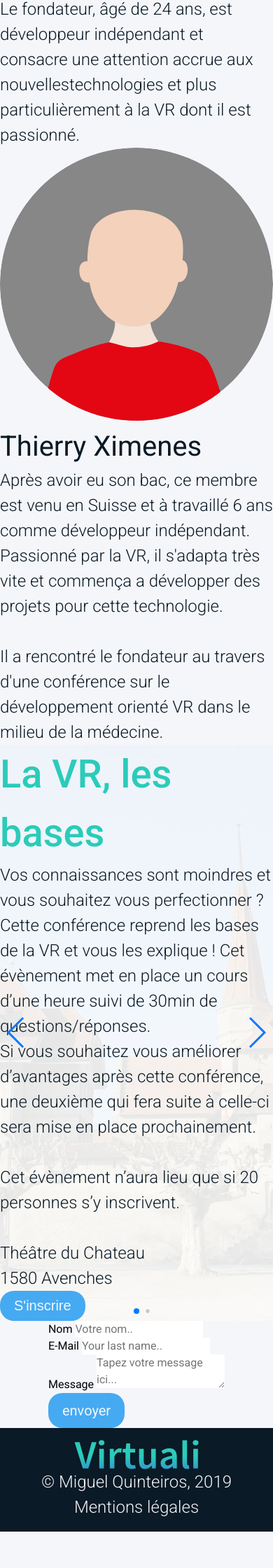
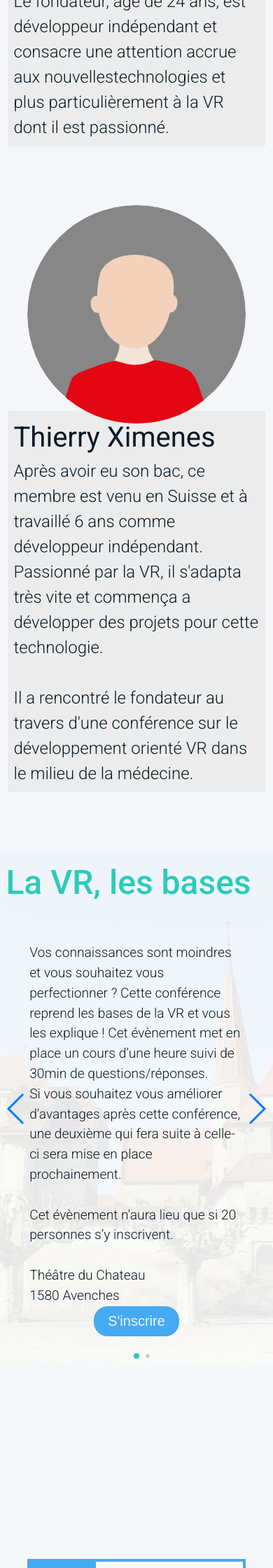
Before and after one commit to quinteirosm/tpi_mai_2019, a PHP site: page /association.php in a window 390 px wide. Shown: the part 3520-5760 px from the top of the page at 70% size. Before the commit the page ends 5708 px from the top, so only its background shows below. Run offline with PHP 8.4, Linux system fonts and the light colour scheme; some libraries are stand-ins or nearby versions; grey boxes are pictures that could not be loaded.

Commit message:
assoc responsive ok

```diff
--- a/03_Realisation/css/mobile.css
+++ b/03_Realisation/css/mobile.css
@@ -430,3 +430,183 @@ footer>p {
 #promouvoir>*, #aider>*, #evoluer>*, #connecter>*{
   margin: 2vh;
 }
+
+/* ------------------------------- Association - Membres ------------------------------- */
+#membres {
+  height: 100%;
+  max-width: 100vw;
+  margin-top: 10vh;
+  margin-bottom: 10vh;
+}
+
+.rightAsso{
+  margin-top: 10vh;
+}
+
+.portrait {
+  margin: auto;
+  width: 80%;
+}
+
+.presentationMembre {
+  background-color: #ECECEC;
+  width: 90%;
+  padding: 1vh;
+  margin: auto;
+  margin-top: -3vh;
+}
+
+/* ------------------------------- Association - Évènements ------------------------------- */
+#event {
+  width: 100%;
+}
+
+.events {
+  width: 100%;
+  height: 100%;
+  display: flex;
+  flex-direction: column;
+}
+
+.events>h1 {
+  font-size: 3rem;
+  height: 100%;;
+  margin-left: 0;
+  text-align: left;
+  padding: 1vh;
+}
+
+.eventInfo {
+  display: flex;
+  flex-flow: column;
+  align-items: center;
+  justify-content: flex-end;
+  text-align: left;
+  height: 100%;
+  padding: 5vh;
+}
+
+.eventInfo>p{
+  font-size: 1.2rem;
+}
+
+/* ------------------------------- Contact ------------------------------- */
+form {
+  display: flex;
+  margin: auto;
+  flex-direction: column;
+  height: 100vh;
+  width: 100%;
+  margin: auto;
+  justify-content: center;
+  align-items: center;
+}
+
+.nameBox, .mailBox, .msgbox {
+  width: 80vw;
+  display: flex;
+  justify-content: center;
+  align-items: center;
+  align-content: space-between;
+  margin: 2vh;
+}
+
+.nom, .mail, .message {
+  padding: 2vh;
+  width: 40vw;
+  background-color: #45aaf2;
+  text-align: left;
+  color: #ffffff;
+  padding-right: 2vh;
+}
+
+.champ {
+  padding: 8px;
+  border: 4px solid #45aaf2;
+  font-weight: bold;
+  text-decoration: none;
+  height: 4vh;
+  width: 40vh;
+  background-color: rgba(255, 255, 255, .5);
+  font-size: 1rem;
+}
+
+/* ------------------------------- Swiper ------------------------------- */
+.swiper-container {
+  width: 100%;
+  height: 100%;
+}
+
+.swiper-slide {
+  text-align: center;
+  font-size: 18px;
+  display: -webkit-box;
+  display: -ms-flexbox;
+  display: -webkit-flex;
+  display: flex;
+  -webkit-box-pack: center;
+  -ms-flex-pack: center;
+  -webkit-justify-content: center;
+  justify-content: center;
+  -webkit-box-align: center;
+  -ms-flex-align: center;
+  -webkit-align-items: center;
+  align-items: center;
+}
+
+.swiper-pagination-bullet-active {
+  background-color: #2BCBBA !important;
+}
+
+.swiper-button-next, .swiper-button-prev {
+  color: #2BCBBA !important;
+}
+
+/* ------------------------------- Loader ------------------------------- */
+.conteneur {
+  background-color: #45aaf2;
+  height: 100vh;
+  width: 100vw;
+  position: absolute;
+  display: flex;
+  align-items: center;
+  justify-content: center;
+  z-index: 100;
+}
+
+.loader {
+  height: 100px;
+  width: 100px;
+  vertical-align: middle;
+  position: relative;
+  margin: 5vh;
+}
+
+.loader-quart {
+  border-radius: 100px;
+  border: 10px solid rgba(255, 255, 255, .4);
+}
+
+.loader-quart:after {
+  content: '';
+  position: absolute;
+  top: -10px;
+  left: -10px;
+  bottom: -10px;
+  right: -10px;
+  border: 10px solid transparent;
+  border-top-color: #f5f6fa;
+  border-radius: 100px;
+  animation: spin 1s linear 0s infinite;
+}
+
+@keyframes spin {
+  0% {
+    transform: rotate(0deg);
+  }
+
+  100% {
+    transform: rotate(360deg);
+  }
+}
+}
```
